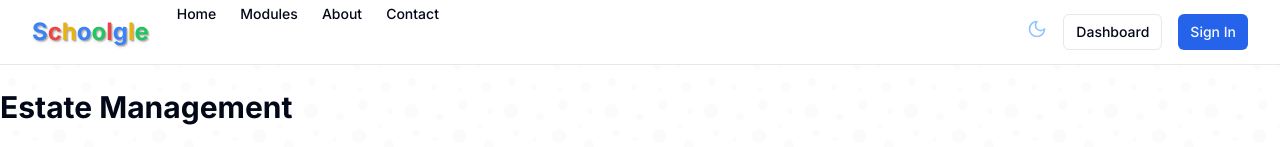
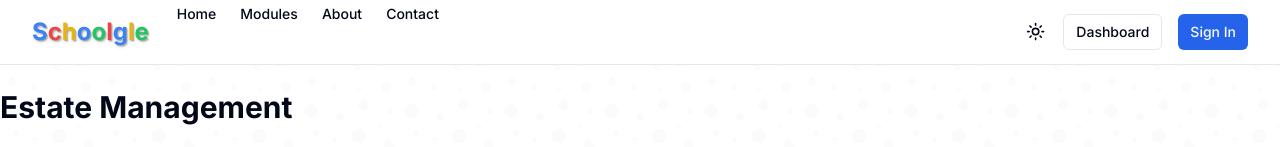
Before and after one commit to DSumm18/schoolgle-app-2025, a Next.js app: page /modules/estate-management in a window 1280 px wide. Shown: the top 147 px of the page. Built offline with nearby package versions, Linux system fonts and the light colour scheme.

Commit message:
Add Theme Toggle component

```diff
--- a/src/components/ui/theme-toggle.tsx
+++ b/src/components/ui/theme-toggle.tsx
@@ -1,34 +1,40 @@
-"use client";
+"use client"
 
-import * as React from "react";
-import { Moon, Sun } from "lucide-react";
-import { useTheme } from "next-themes";
-import { Button } from "@/components/ui/button";
-import { motion } from "framer-motion";
+import * as React from "react"
+import { Moon, Sun } from "lucide-react"
+import { useTheme } from "next-themes"
+
+import { Button } from "@/components/ui/button"
+import {
+  DropdownMenu,
+  DropdownMenuContent,
+  DropdownMenuItem,
+  DropdownMenuTrigger,
+} from "@/components/ui/dropdown-menu"
 
 export function ThemeToggle() {
-  const { setTheme, theme } = useTheme();
+  const { setTheme } = useTheme()
 
   return (
-    <Button
-      variant="ghost"
-      size="icon"
-      onClick={() => setTheme(theme === "light" ? "dark" : "light")}
-      className="relative w-9 h-9 rounded-full"
-    >
-      <motion.div
-        className="absolute inset-0 flex items-center justify-center"
-        initial={false}
-        animate={theme === "dark" ? { rotate: 360 } : { rotate: 0 }}
-        transition={{ duration: 0.5, type: "spring", stiffness: 200 }}
-      >
-        {theme === "light" ? (
-          <Sun className="h-5 w-5 text-orange-400" />
-        ) : (
-          <Moon className="h-5 w-5 text-blue-300" />
-        )}
-      </motion.div>
-      <span className="sr-only">Toggle theme</span>
-    </Button>
-  );
+    <DropdownMenu>
+      <DropdownMenuTrigger asChild>
+        <Button variant="ghost" size="icon">
+          <Sun className="h-[1.2rem] w-[1.2rem] rotate-0 scale-100 transition-all dark:-rotate-90 dark:scale-0" />
+          <Moon className="absolute h-[1.2rem] w-[1.2rem] rotate-90 scale-0 transition-all dark:rotate-0 dark:scale-100" />
+          <span className="sr-only">Toggle theme</span>
+        </Button>
+      </DropdownMenuTrigger>
+      <DropdownMenuContent align="end">
+        <DropdownMenuItem onClick={() => setTheme("light")}>
+          Light
+        </DropdownMenuItem>
+        <DropdownMenuItem onClick={() => setTheme("dark")}>
+          Dark
+        </DropdownMenuItem>
+        <DropdownMenuItem onClick={() => setTheme("system")}>
+          System
+        </DropdownMenuItem>
+      </DropdownMenuContent>
+    </DropdownMenu>
+  )
 }
```
